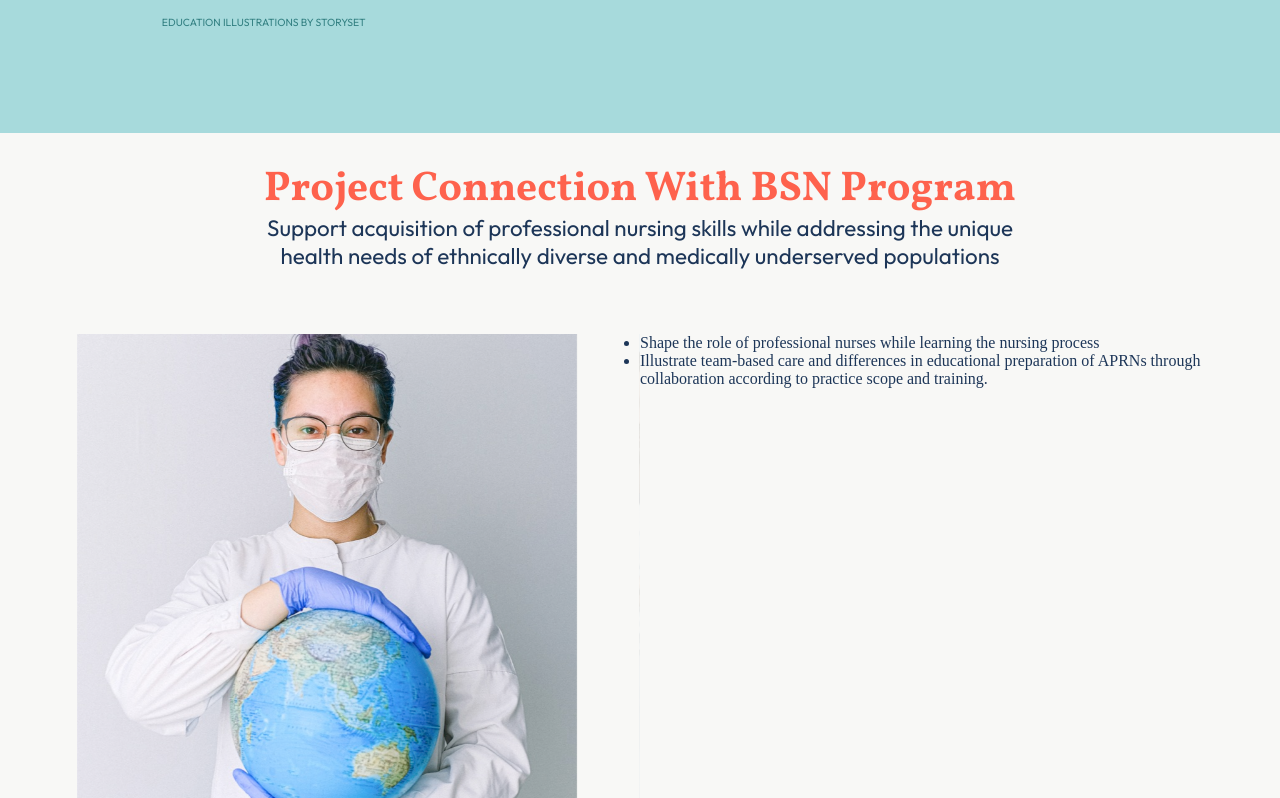
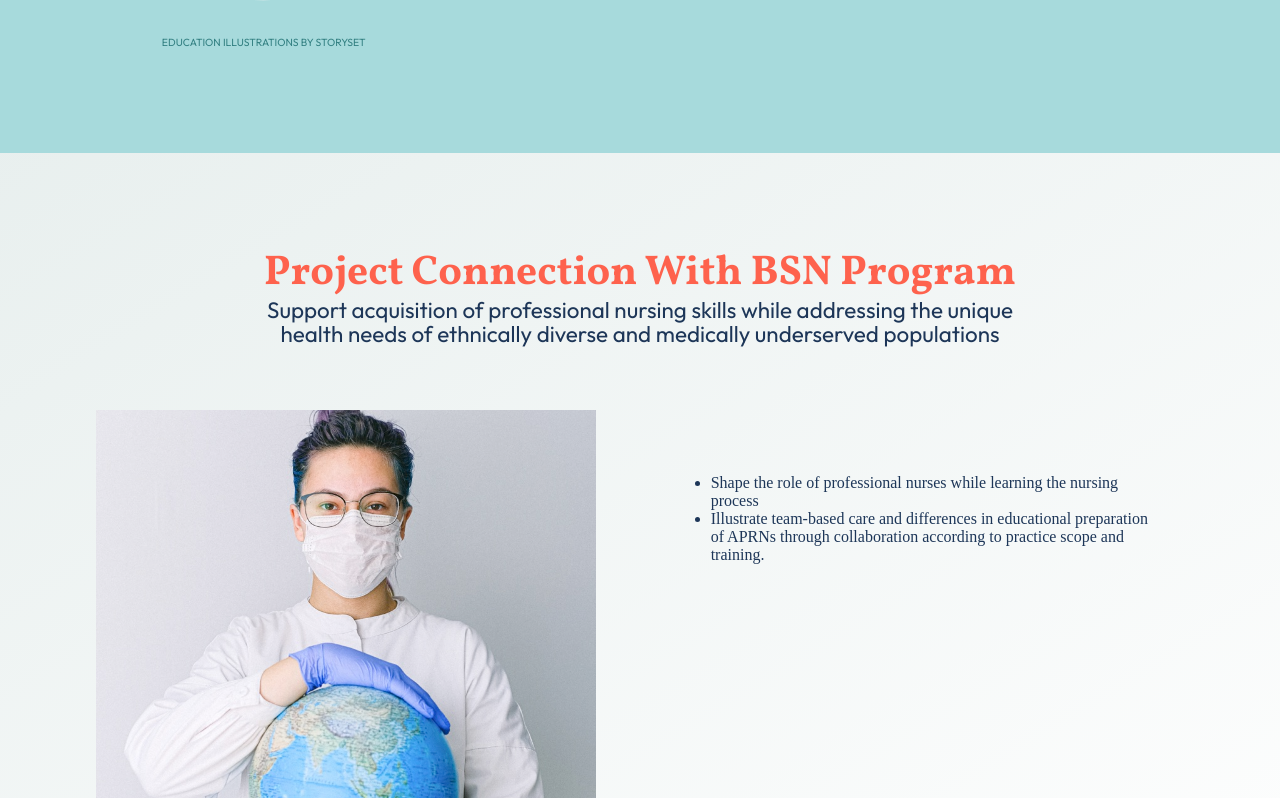
Before and after one commit to Drewole/nextjs-sass-boilerplate, a Next.js app: page / in a window 1280 px wide. Shown: the part 1222-2020 px from the top of the page. Built offline with nearby package versions, Linux system fonts and the light colour scheme.

Commit message:
added ids to sections

```diff
--- a/components/modules/Intro.tsx
+++ b/components/modules/Intro.tsx
@@ -18,7 +18,7 @@ Intro.defaultProps = {
 
 export default function Intro(props: Props) {
   return (
-    <div className={styles._}>
+    <div id={'purpose'} className={styles._}>
       <p className={styles.preTitle}>Our</p>
       <h2>Purpose</h2>
 
--- a/styles/components/ProgramSection.module.scss
+++ b/styles/components/ProgramSection.module.scss
@@ -1,5 +1,9 @@
 ._ {
-  @include _basePadding;
+  padding: 2rem 0;
+  background: $linearGradient;
+  @include _minWidthTablet {
+    padding: 6rem 4%;
+  }
 
   h2 {
     color: var(--red);
--- a/styles/components/Programs.module.scss
+++ b/styles/components/Programs.module.scss
@@ -9,10 +9,18 @@
   }
   .text {
     width: 50%;
+    padding: 2rem 4%;
+    @include _minWidthTablet {
+      padding: 4rem 6%;
+    }
+  }
+  [class*='swiper-slide'] {
+    text-align: center;
   }
 
   .slide {
     width: 100%;
+    text-align: center;
 
     img {
       width: 100%;
--- a/styles/global/styles.scss
+++ b/styles/global/styles.scss
@@ -87,6 +87,7 @@ body {
 }
 p {
   font-family: var(--sanserif-font);
+  line-height: calc(1.5 * 1rem);
 }
 a {
   color: var(--link-color);
--- a/styles/global/utilities.scss
+++ b/styles/global/utilities.scss
@@ -20,6 +20,11 @@ $xlarge: 1600px;
 $container: 1400px;
 $baseVerticalPadding: 2rem;
 $baseHorizontalPadding: 6%;
+$linearGradient: linear-gradient(
+  329deg,
+  rgba(255, 255, 255, 1) 0%,
+  rgba(197, 220, 221, 0.30438112745098034) 100%
+);
 
 @mixin containMe($width: $container) {
   max-width: $width;
```
